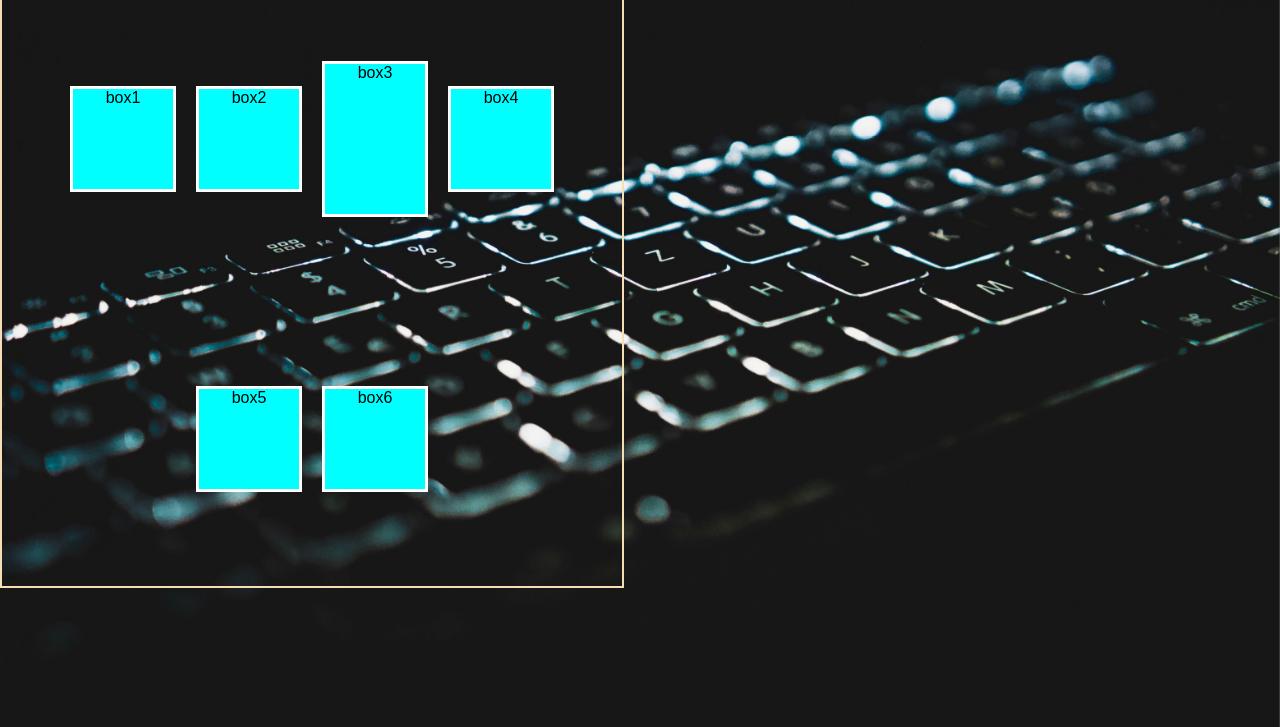
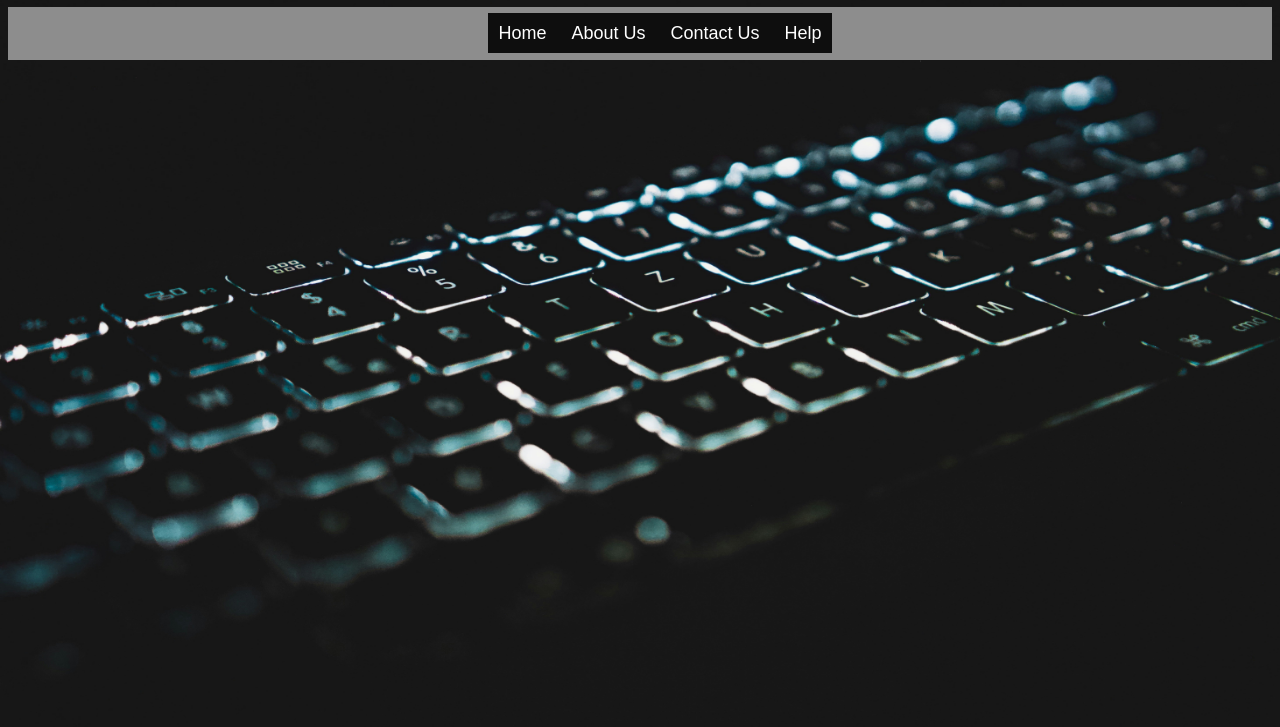
Before and after one commit to 13-year-developer-vpnoorulislam/Web-develpment, a plain HTML site: page CSS/index.html in a window 1280 px wide. Shown: the part 73-800 px from the top of the page. Drawn offline with Linux system fonts and the light colour scheme.

Commit message:
Navbar flex

```diff
--- a/CSS/index.html
+++ b/CSS/index.html
@@ -12,12 +12,12 @@
     <img src="img/bimg2.jpg" style="width: 100%;height: 100%;left: 0; position: fixed; z-index: -30;"/>
     <h1>Flex Playground</h1>
 <div class="container">
-    <div id="box1">box1</div>
-    <div id="box2">box2</div>
-    <div id="box3">box3</div>
-    <div id="box4">box4</div>
-    <div id="box5">box5</div>
-    <div id="box6">box6</div>
+    <ul>
+        <li>    <a href="javascript:void(0)" id="box1">Home</a>        </li>
+        <li>    <a href="javascript:void(0)" id="box2">About Us</a>        </li>
+        <li>    <a href="javascript:void(0)" id="box3">Contact Us</a>        </li>
+        <li>    <a href="javascript:void(0)" id="box4">Help</a>        </li>
+    </ul>
 </div>
 </body>
 </html>
--- a/CSS/style.css
+++ b/CSS/style.css
@@ -2,29 +2,30 @@
     font-family: Arial, Helvetica, sans-serif;
     text-decoration: none;
     color: #fff;
-    margin:  0;
 }
 .container {
+    background: rgb(141, 141, 141);
+    display: flex;
+    justify-content: space-evenly;
+}
+ul li {
+    list-style: none;
     padding: 10px;
-    border: 2px solid wheat;
-    width: 600px;
-    height: 600px;
-    display: flex;
-    flex-direction: row;
-    flex-wrap: wrap;
-    justify-content: center; /* only applicable to main axis */
-    align-items: center; /* only applicable to cross axis, both justify-content and align-items are same */
+    background: #0e0e0e;
+    transition: 0.8s;
+    font-size: large;
+    display: inline;
+}
+.container li:hover {
+    background: transparent;
 }
 .container div {
     color: #000;
     text-align: center;
     background: cyan;
-    height: 100px;
-    width: 100px;
     display: inline-block;
     border: 3px solid rgb(255, 255, 255);
     margin: 10px;
-
 }
 #box1 {
 }
```
